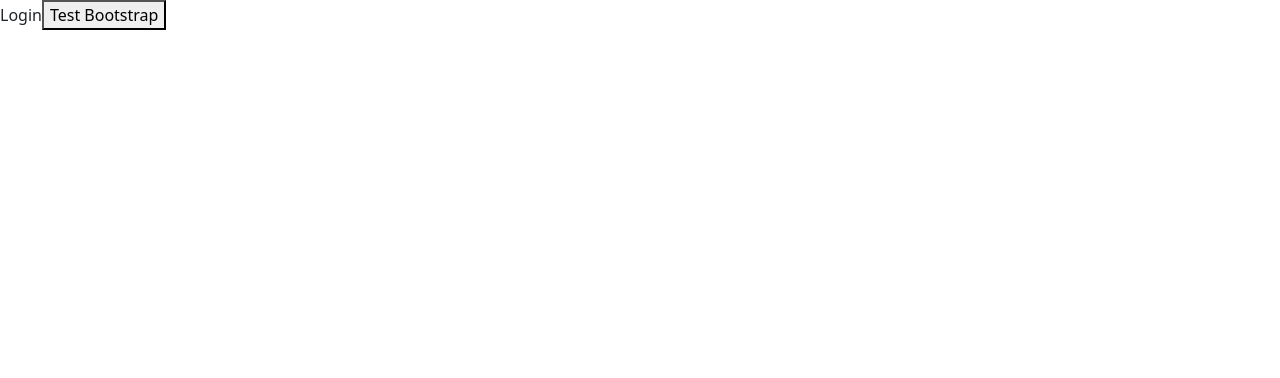
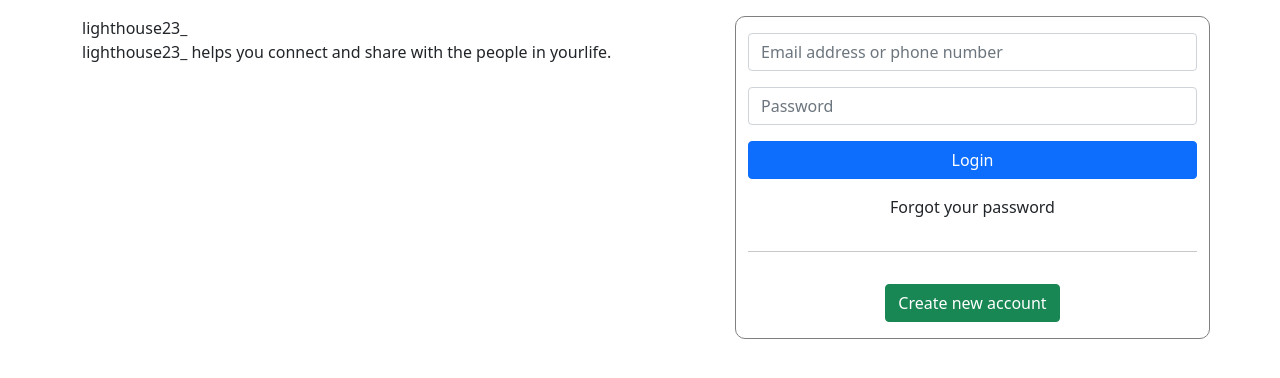
Before and after one commit to haidang170523/jwt-frontend-react, a React (Create React App) app: page /login in a window 1280 px wide. Shown: the top 378 px of the page. Built offline with nearby package versions, Linux system fonts and the light colour scheme.

Commit message:
Update the thirteenth - Create layout for login

```diff
--- a/src/components/Login/Login.js
+++ b/src/components/Login/Login.js
@@ -2,9 +2,36 @@
 
 const Login = (props) => {
   return (
-    <div className="login-container">
-      Login
-      <button>Test Bootstrap</button>
+    <div className="login-container mt-3">
+      <div class="container">
+        <div className="row">
+          <div className="content-left col-7">
+            <div className="brand">lighthouse23_</div>
+            <div className="detail">
+              lighthouse23_ helps you connect and share with the people in
+              yourlife.
+            </div>
+          </div>
+          <div className="content-right col-5 d-flex flex-column gap-3 py-3">
+            <input
+              type="text"
+              className="form-control"
+              placeholder="Email address or phone number"
+            />
+            <input
+              type="password"
+              className="form-control"
+              placeholder="Password"
+            />
+            <button className="btn btn-primary">Login</button>
+            <span className="text-center">Forgot your password</span>
+            <hr />
+            <div className="text-center">
+              <button className="btn btn-success">Create new account</button>
+            </div>
+          </div>
+        </div>
+      </div>
     </div>
   );
 };
--- a/src/components/Login/Login.scss
+++ b/src/components/Login/Login.scss
@@ -0,0 +1,10 @@
+.red {
+  border: 1px solid red;
+}
+
+.login-container {
+  .content-right {
+    border: 1px solid gray;
+    border-radius: 10px;
+  }
+}
```
